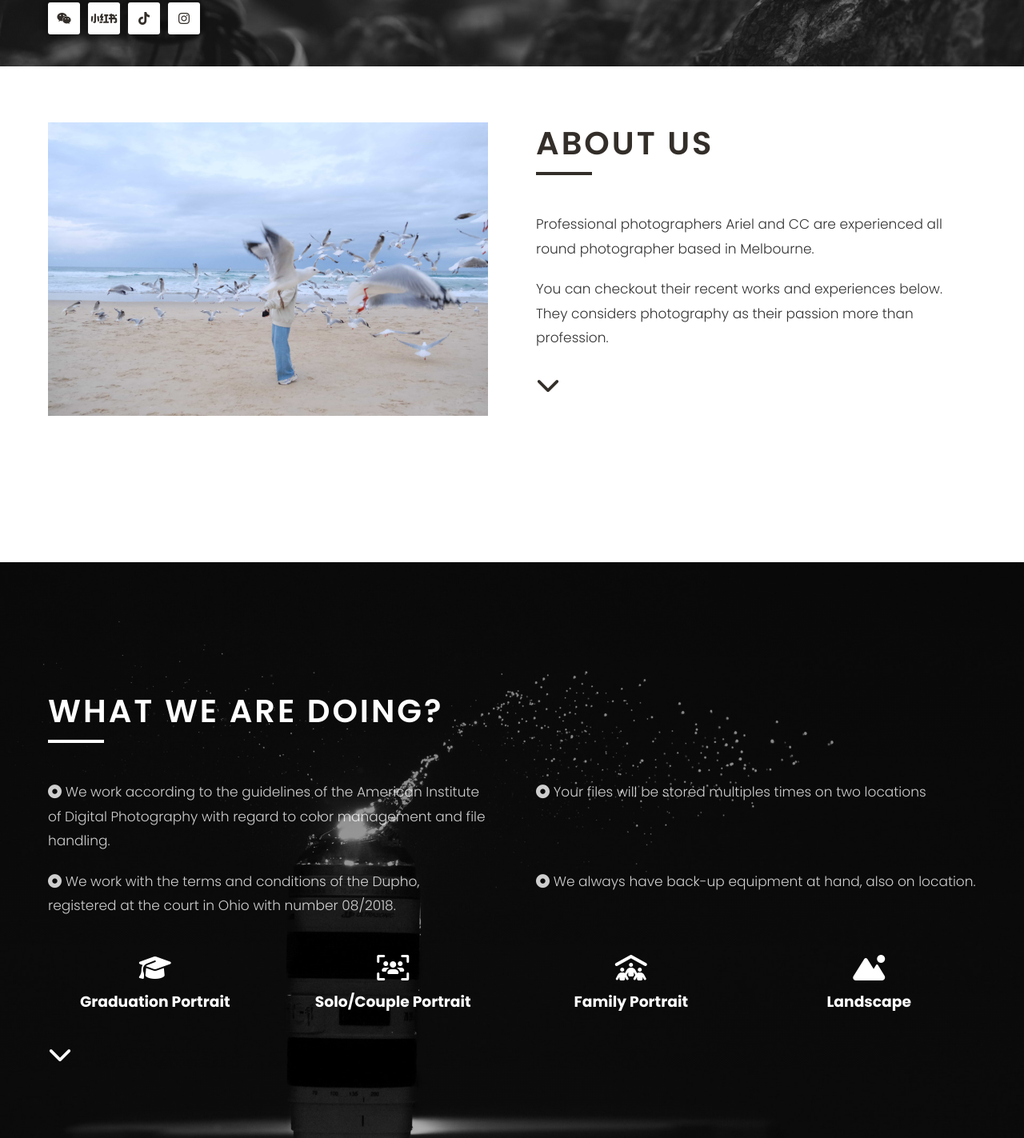
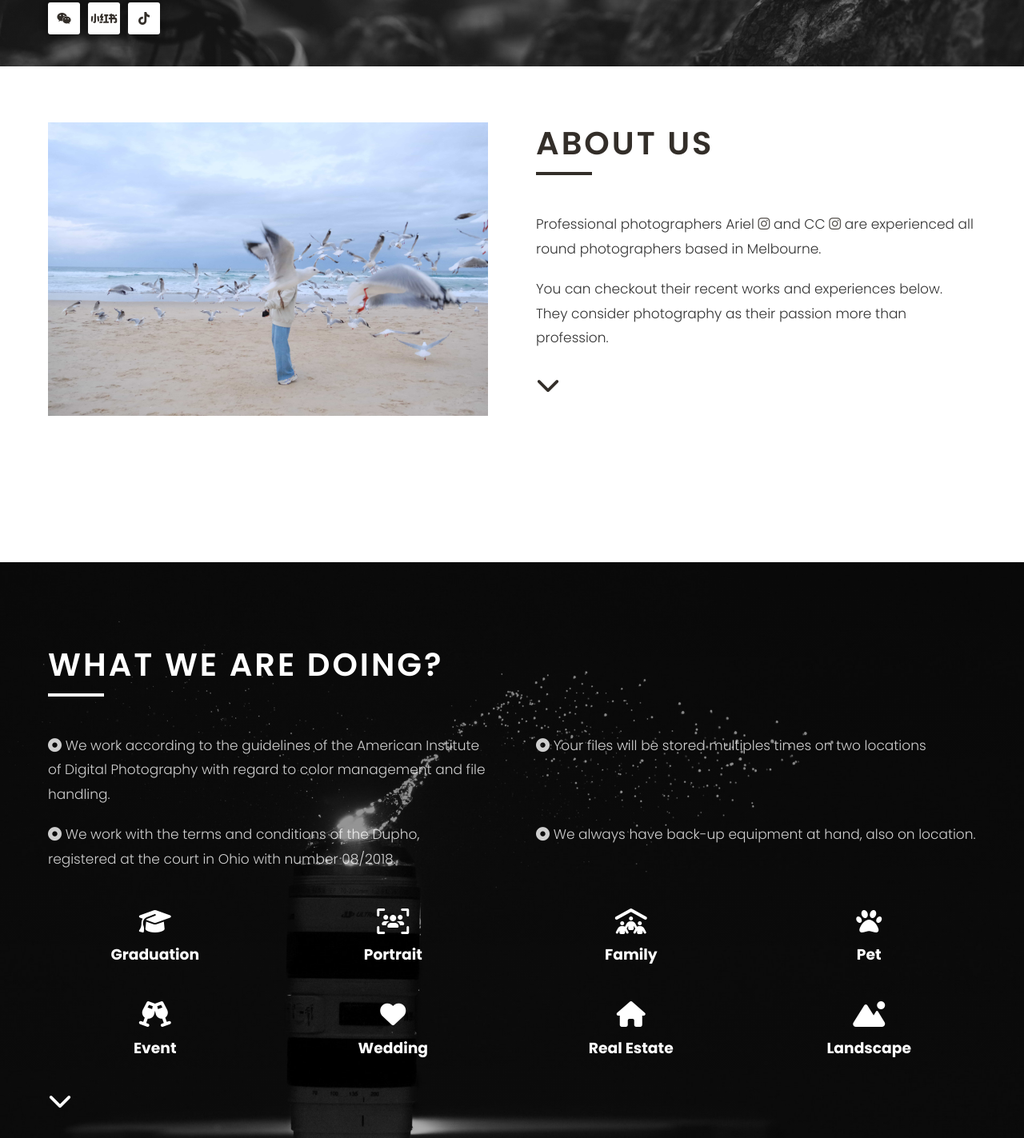
Before and after one commit to TianHao-Ye/doubleshot, a plain HTML site: page index.html in a window 1280 px wide. Shown: the part 717-2140 px from the top of the page at 80% size. Drawn offline with Linux system fonts and the light colour scheme.

Commit message:
add work types, icons, add ins icons in about

```diff
--- a/css/style.css
+++ b/css/style.css
@@ -63,7 +63,7 @@ h1, h2, h3{
 .grid{
     display: grid;
     grid-template-columns: repeat(1, 1fr);
-    gap: 1rem;
+    gap: 2rem;
 }
 .lead{
     opacity: 0.8;
@@ -303,7 +303,7 @@ h1, h2, h3{
     .work-bottom{
         grid-template-columns: repeat(2, 1fr);
         column-gap: 3rem;
-        row-gap: 0;
+        row-gap: 3rem;
     }
 }
 @media(min-width: 576px){
@@ -312,6 +312,7 @@ h1, h2, h3{
     }
     .work-bottom{
         grid-template-columns: repeat(4, 1fr);
+        row-gap: 3rem;
     }
     .portfolio-grid{
         grid-template-columns: repeat(2, 1fr);
--- a/index.html
+++ b/index.html
@@ -31,15 +31,15 @@
                         </a>
                     </li>
                     <li>
-                        <a href = "#" class = "flex">
+                        <a href = "https://www.tiktok.com/@double_shot_" class = "flex" target="_blank">
                             <i class="fa-brands fa-tiktok"></i>
                         </a>
                     </li>
-                    <li>
+                    <!-- <li>
                         <a href = "#" class = "flex">
                             <i class = "fab fa-instagram"></i>
                         </a>
-                    </li>
+                    </li> -->
                 </ul>
             </div>
         </div>
@@ -59,8 +59,12 @@
                         <div class = "title">
                             <h2>About Us</h2>
                         </div>
-                        <p class = "lead">Professional photographers Ariel and CC are experienced all round photographer based in Melbourne.</p>
-                        <p class = "lead">You can checkout their recent works and experiences below. They considers photography as their passion more than profession.</p>
+                        <p class = "lead">Professional photographers Ariel
+                            <a href = "https://www.instagram.com/jqii0012/" target="_blank"><i class = "fab fa-instagram"></i></a>
+                            and CC <a href = "https://www.instagram.com/cc_is_th/" target="_blank"><i class = "fab fa-instagram"></i></a>
+                            are experienced all round photographers based in Melbourne.
+                        </p>
+                        <p class = "lead">You can checkout their recent works and experiences below. They consider photography as their passion more than profession.</p>
                         <a href = "#work" class = "btn-down">
                             <i class = "fas fa-chevron-down"></i>
                         </a>
@@ -87,15 +91,31 @@
                     <div class = "work-bottom grid">
                         <div>
                             <span class = "icon"><div class="icon-pic"><i class="fa-solid fa-graduation-cap fa-2xl"></i></div></span>
-                            <h3>Graduation Portrait</h3>
+                            <h3>Graduation</h3>
                         </div>
                         <div>
                             <span class = "icon"><div class="icon-pic"><i class="fa-solid fa-users-viewfinder fa-2xl"></i></div></span>
-                            <h3>Solo/Couple Portrait</h3>
+                            <h3>Portrait</h3>
                         </div>
                         <div>
                             <span class = "icon"><div class="icon-pic"><i class="fa-solid fa-people-roof fa-2xl"></i></div></span>
-                            <h3>Family Portrait</h3>
+                            <h3>Family</h3>
+                        </div>
+                        <div>
+                            <span class = "icon"><div class="icon-pic"><i class="fa-solid fa-paw fa-2xl"></i></div></span>
+                            <h3>Pet</h3>
+                        </div>
+                        <div>
+                            <span class = "icon"><div class="icon-pic"><i class="fa-solid fa-champagne-glasses fa-2xl"></i></div></span>
+                            <h3>Event</h3>
+                        </div>
+                        <div>
+                            <span class = "icon"><div class="icon-pic"><i class="fa-solid fa-heart fa-2xl"></i></div></span>
+                            <h3>Wedding</h3>
+                        </div>
+                        <div>
+                            <span class = "icon"><div class="icon-pic"><i class="fa-solid fa-house fa-2xl"></i></div></span>
+                            <h3>Real Estate</h3>
                         </div>
                         <div>
                             <span class = "icon"><div class="icon-pic"><i class="fa-solid fa-mountain-sun fa-2xl"></i></div></span>
@@ -145,7 +165,7 @@
                         </div>
                         <p class = "lead"><i class = "fas fa-phone-alt"></i> +61 0452150286</p>
                         <p class = "lead"><i class = "fas fa-envelope"></i> yetianhaowork@gmail.com</p>
-                        <p class = "lead"><i class="fa-brands fa-weixin fa-sm"></i> cc_is_th</p>
+                        <p class = "lead"><i class="fa-brands fa-weixin"></i> cc_is_th</p>
                         <form action="">
                             <input type = "text" class = "form-control" placeholder="Your name here ...">
                             <input type = "email" class = "form-control" placeholder="Your email here">
```
